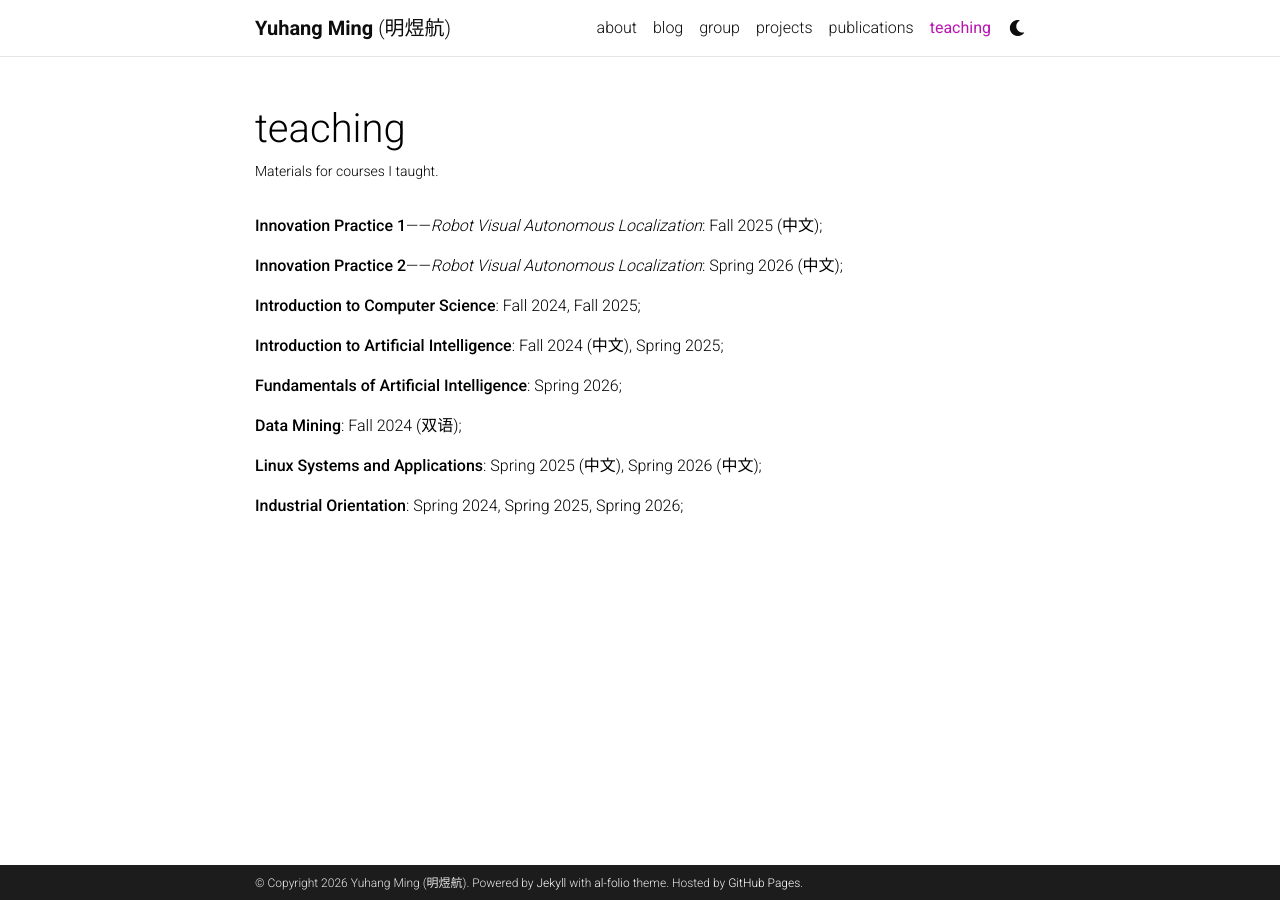
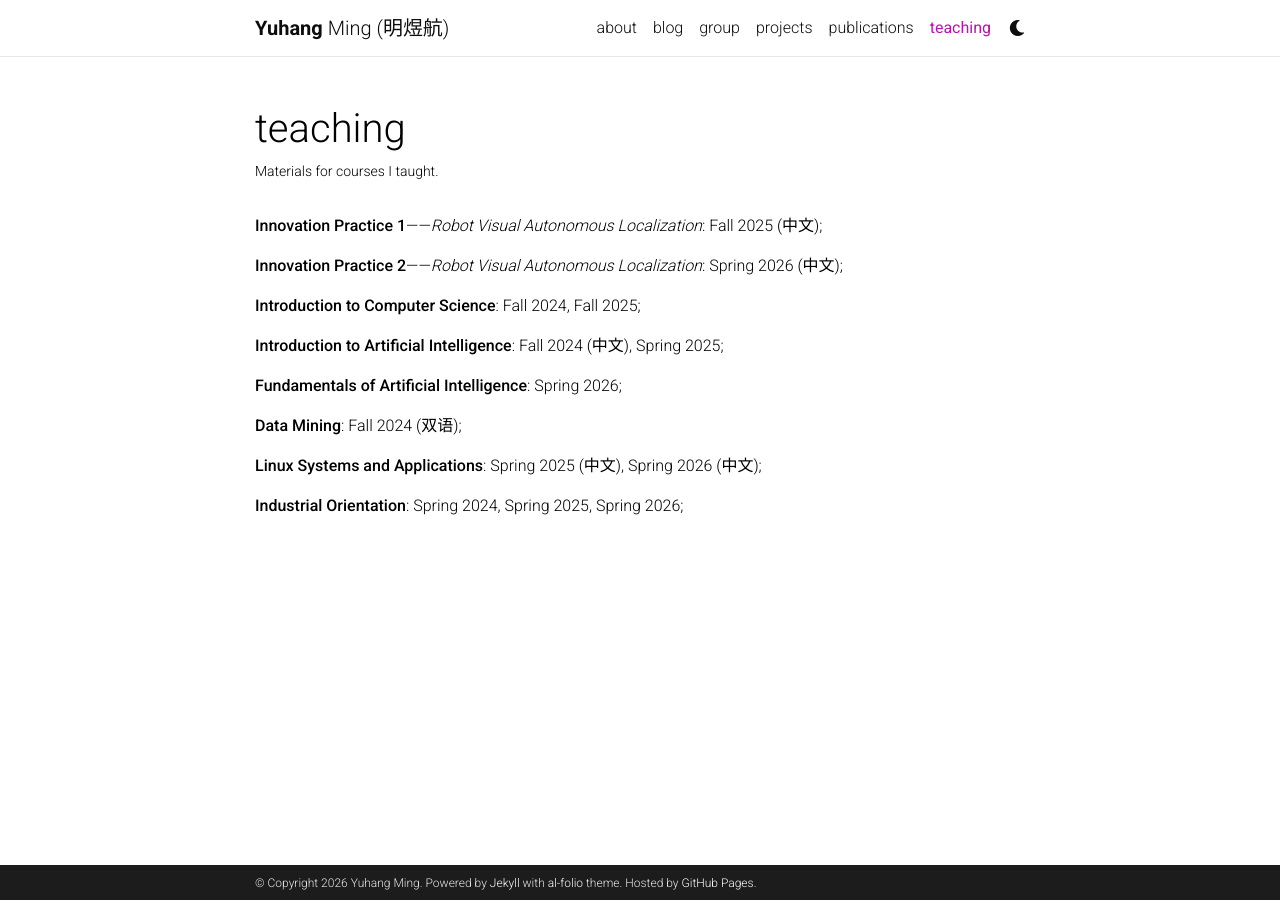
Before and after one commit to YuhangMing/yuhangming.github.io, a Jekyll site: the page built from _pages/teaching.md, in a window 1280 px wide. Built offline with Jekyll 4.4.1, drawn with Linux system fonts in a browser that asks for light colours; comment, search, counter and statistics services are not loaded; a style sheet for code colours, icons or effects is not loaded; some of the changed lines change nothing that is shown.

Commit message:
update name

```diff
--- a/_config.yml
+++ b/_config.yml
@@ -3,9 +3,10 @@
 # -----------------------------------------------------------------------------
 
 title: blank # the website title (if blank, full name will be used instead)
-first_name: Yuhang Ming
+first_name: Yuhang
 middle_name:
-last_name: (明煜航)
+last_name: Ming
+other_name: 明煜航
 email: yuhang.ming@ieee.org
 description: > # the ">" symbol means to ignore newlines until "footer_text:"
   Welcome to my website. Based on [*folio](https://github.com/bogoli/-folio) design.
--- a/_includes/header.html
+++ b/_includes/header.html
@@ -15,6 +15,9 @@
               {%- endif -%}
               {%- if site.last_name -%}
                 {{- site.last_name -}}
+              {%- endif -%}
+              {%- if site.other_name -%}
+                &nbsp;({{- site.other_name -}})
               {%- endif -%}
             {%- else -%}
               {{- site.title -}}
```
